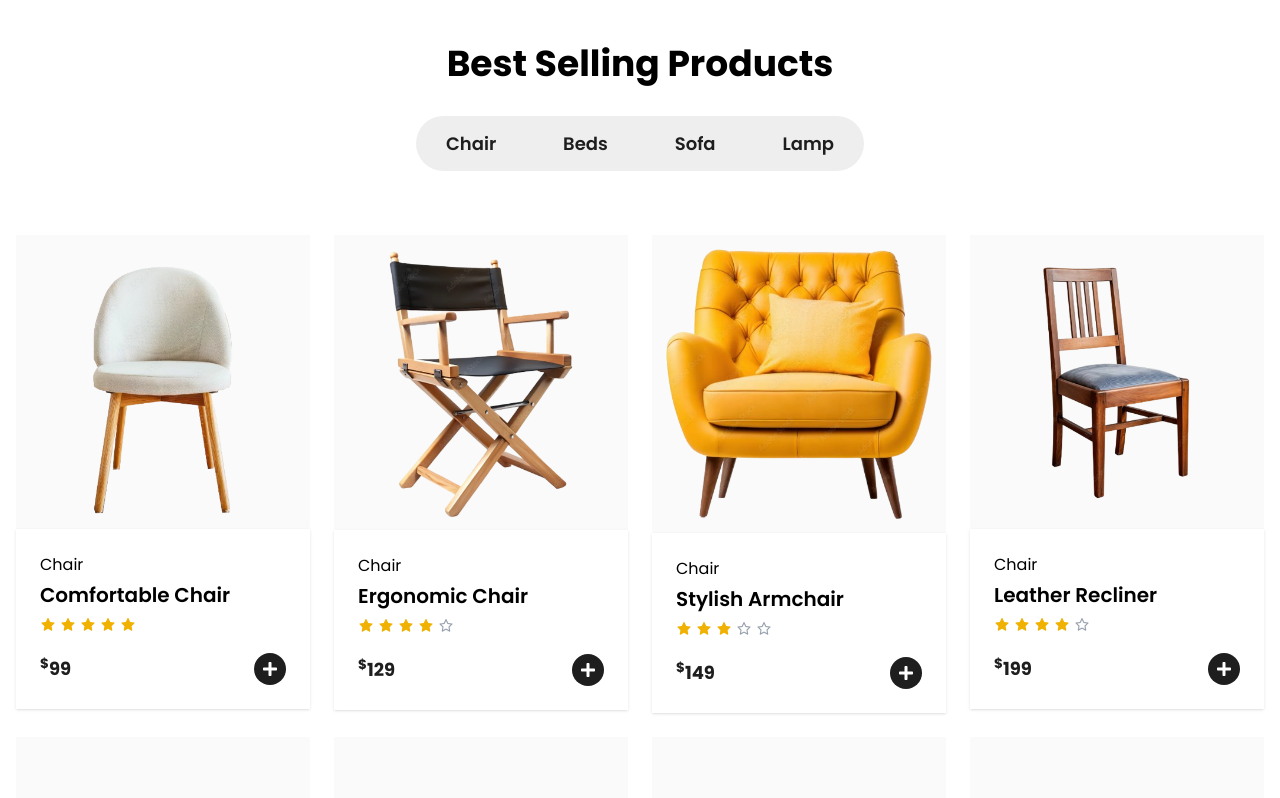
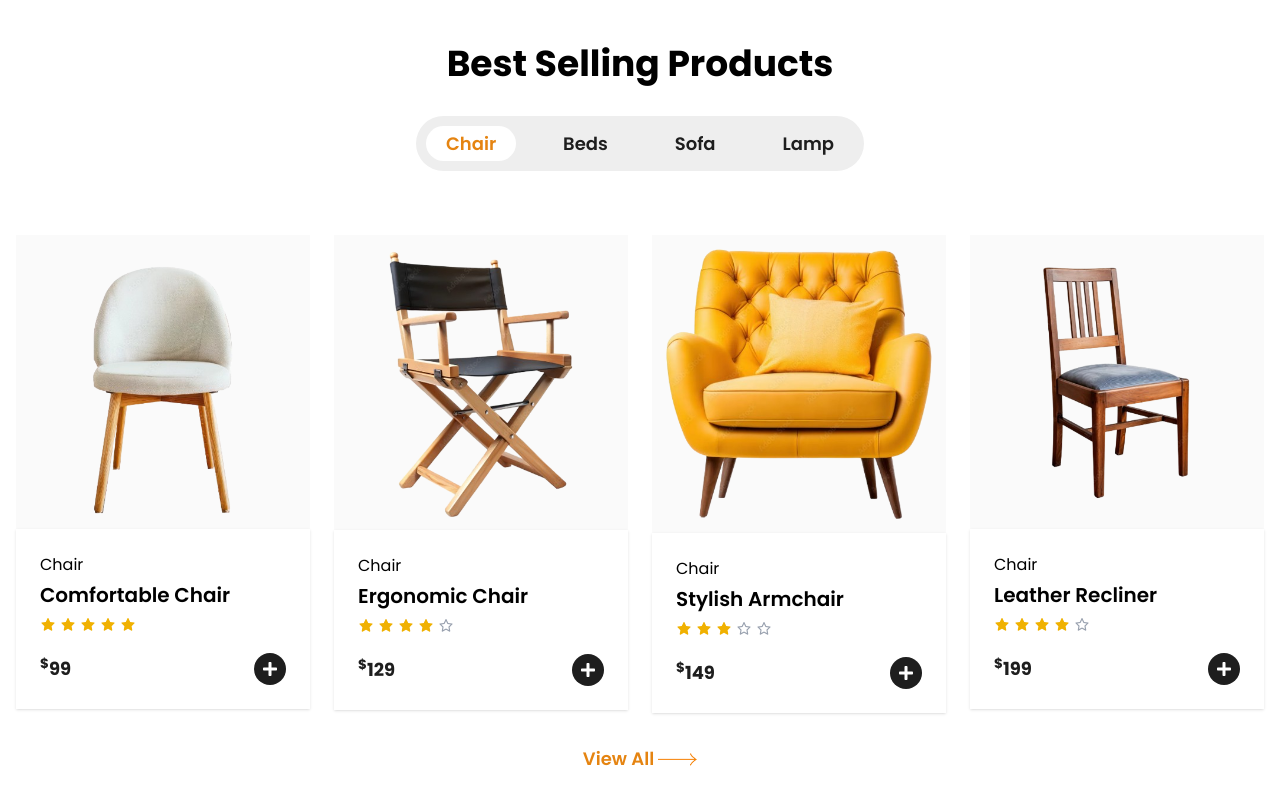
Before and after one commit to Githubshakil/panto-furniture, a React (Vite) app: page / in a window 1280 px wide. Shown: the part 1220-2018 px from the top of the page. Built offline with nearby package versions, Linux system fonts and the light colour scheme.

Commit message:
update
Product Filtering and View More Products

```diff
--- a/src/pages/shop/Products.jsx
+++ b/src/pages/shop/Products.jsx
@@ -1,9 +1,21 @@
-import React from 'react'
+import React, { useState } from 'react'
 import { products } from '../../utils/products'
 import ProductCard from './ProductCard'
+import btnIcon from '../../assets/images/button-icon.png'
+
 
 const Products = ({headline}) => {
   const categories = ["Chair", "Beds", "Sofa", "Lamp"]
+  const[selectedCategory, setSelectedCategory] = useState("Chair")
+  const [visibleProducts, setVisibleProducts] = useState(4)
+  const filteredProducts = products.filter((product) => product.category === selectedCategory)
+
+
+
+  const loadMoreProduct = () => {
+    setVisibleProducts((prev)=> prev + 4)
+  }
+
   return (
     <div>
       <div className='section-container'>
@@ -14,7 +26,12 @@
           <div className='flex flex-col sm:flex-row items-center md:justify-between justify-center gap-4'>
               {
                 categories.map((category,index)=>(
-                  <button key={index} className={`py-1 sm:px-5  px-8 rounded-full hover:bg-primary text-[#1e1e1e] font-semibold text-[18px] hover:text-white transition-colors font-poppins cursor-pointer`}>{category}</button>
+                  <button
+                  onClick={()=>{
+                    setSelectedCategory(category)
+                    setVisibleProducts(4)
+                  }}
+                  key={index} className={`py-1 sm:px-5  px-8 rounded-full hover:bg-primary text-[#1e1e1e] font-semibold text-[18px] hover:text-white transition-colors font-poppins cursor-pointer ${selectedCategory === category ? 'bg-white text-primary' : 'text-secondary'}`}>{category}</button>
                 ))
               }
           </div>
@@ -23,11 +40,26 @@
         {/* product grid */}
         <div className='grid grid-cols-1 sm:grid-cols-2 md:grid-cols-4 gap-6'>
           {
-            products.map((product,index)=>(
+            filteredProducts.slice(0, visibleProducts).map((product,index)=>(
                 <ProductCard key={index} product={product}/>
             ))
           }
         </div>
+        {/* load more button */}
+
+        {
+          visibleProducts < filteredProducts.length && (
+            <div className='flex justify-center items-center mt-8'>
+               <button
+               onClick={loadMoreProduct}
+               className="text-lg font-semibold text-primary flex items-center gap-1 font-poppins cursor-pointer">
+                    View All
+                    <img src={btnIcon} alt="" />
+                  </button>
+            </div>
+
+          )
+        }
       </div>
     </div>
   )
```
